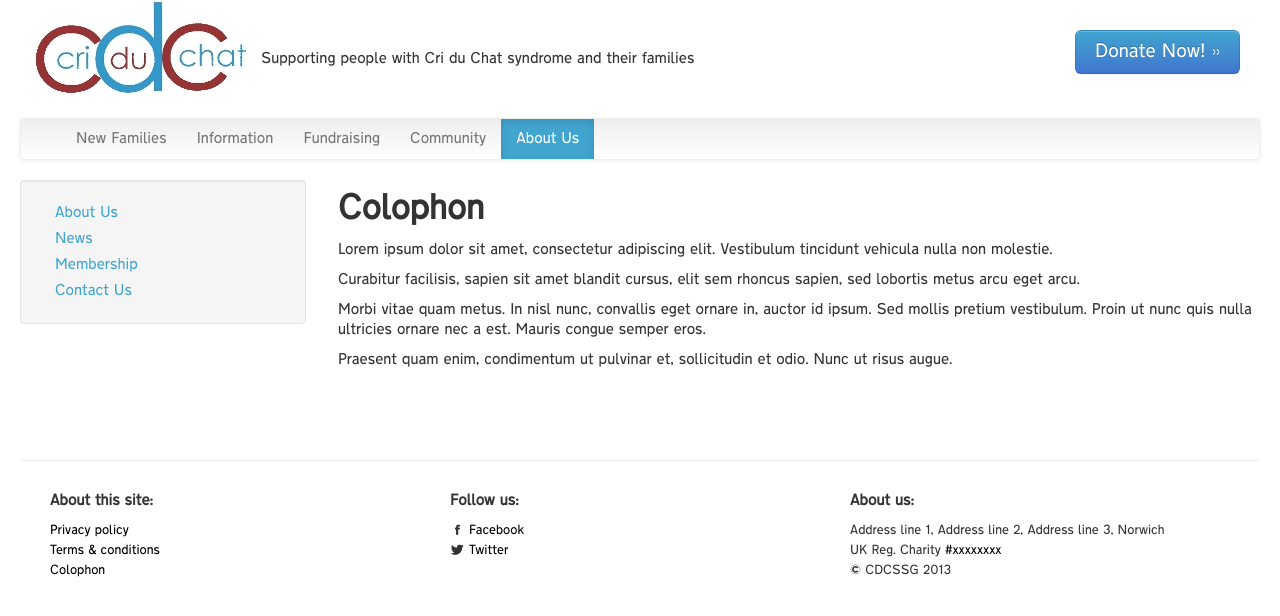
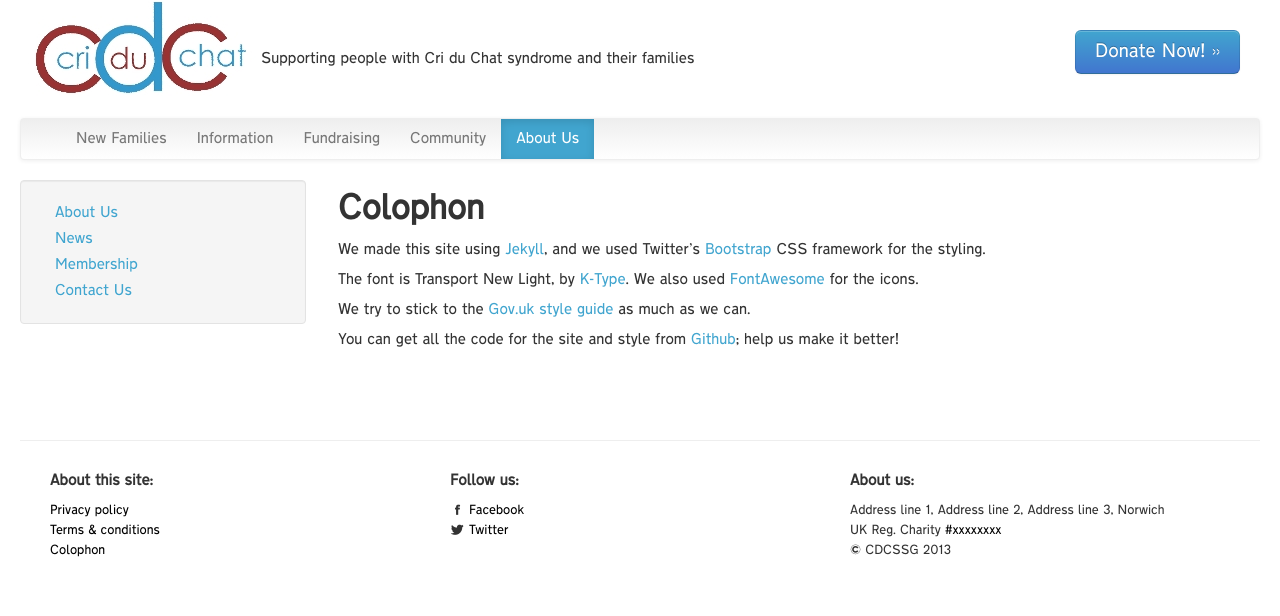
Before and after one commit to lucyjanetetlow/cdcssg.github.io, a Jekyll site: the page built from about/colophon.md, in a window 1280 px wide. Shown: the top 616 px of the page. Built offline with Jekyll 4.4.1, drawn with Linux system fonts in a browser that asks for light colours.

Commit message:
Add colophon

```diff
--- a/about/colophon.md
+++ b/about/colophon.md
@@ -4,10 +4,15 @@ title: Colophon
 group: about
 ---
 
-Lorem ipsum dolor sit amet, consectetur adipiscing elit. Vestibulum tincidunt vehicula nulla non molestie.
+We made this site using [Jekyll](http://jekyllrb.com), and we used Twitter's
+[Bootstrap](http://twitter.github.io/bootstrap) CSS framework for the
+styling.
 
-Curabitur facilisis, sapien sit amet blandit cursus, elit sem rhoncus sapien, sed lobortis metus arcu eget arcu.
+The font is Transport New Light, by [K-Type](http://www.k-type.com/).
+We also used [FontAwesome](http://fontawesome.github.io) for the icons.
 
-Morbi vitae quam metus. In nisl nunc, convallis eget ornare in, auctor id ipsum. Sed mollis pretium vestibulum. Proin ut nunc quis nulla ultricies ornare nec a est. Mauris congue semper eros.
+We try to stick to the [Gov.uk style guide](https://www.gov.uk/designprinciples/styleguide)
+as much as we can.
 
-Praesent quam enim, condimentum ut pulvinar et, sollicitudin et odio. Nunc ut risus augue.
+You can get all the code for the site and style from
+[Github](http://github.com/cdcssg); help us make it better!
```
